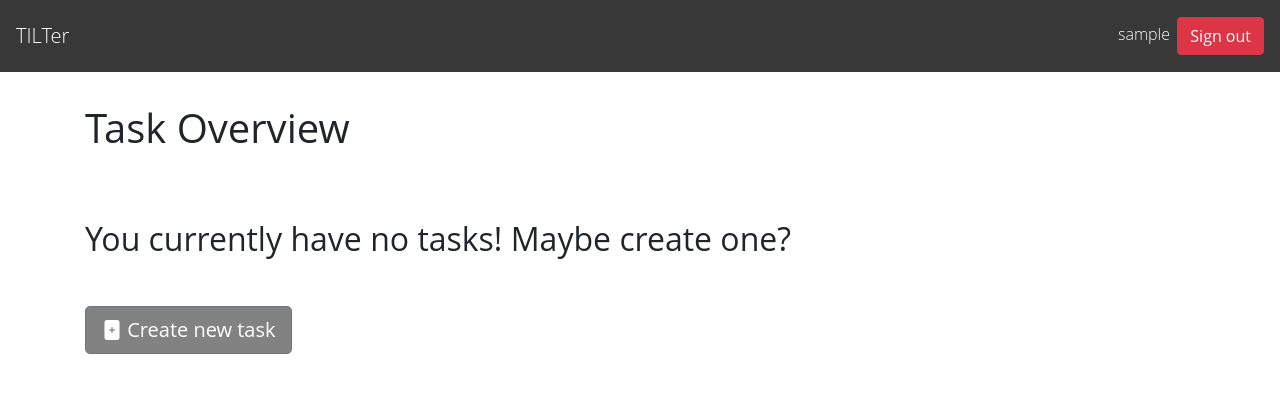
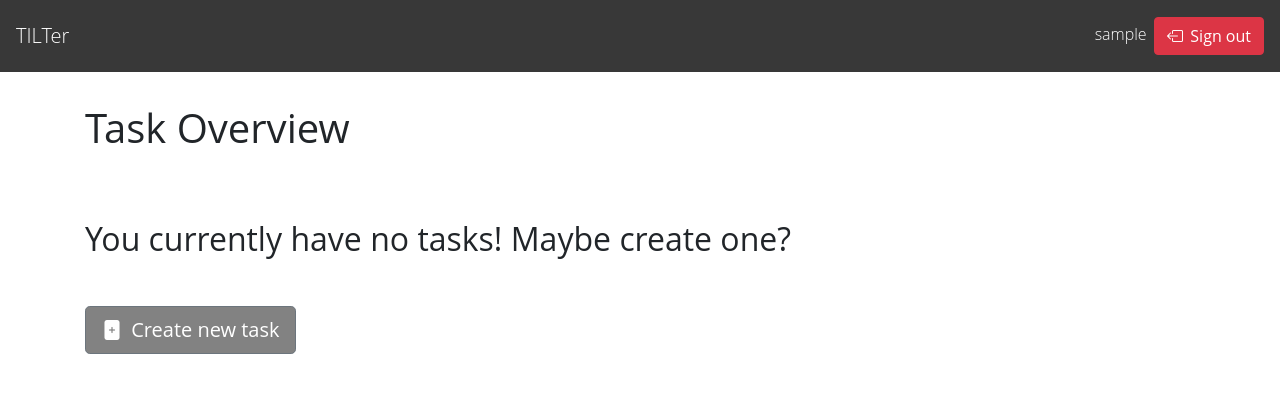
Before and after one commit to DaSKITA/tilter, a Flask app: page /tasks in a window 1280 px wide. Shown: the top 393 px of the page. Run offline with Flask 2, Linux system fonts and the light colour scheme; the visitor is signed in with stand-in values (Sample User, id 1); data that the repository does not hold is empty; some libraries are stand-ins or nearby versions.

Commit message:
frontend cleanup
Signed-off-by: fmaschhur <f.maschhur@live.de>

```diff
--- a/app/static/css/style.css
+++ b/app/static/css/style.css
@@ -7,6 +7,10 @@
 body {
     font-size: 1rem !important;
     line-height: 1.5 !important;
+}
+
+.btn i {
+    margin-right: 0.2em;
 }
 
 nav.navbar {
--- a/app/templates/base.html
+++ b/app/templates/base.html
@@ -89,7 +89,7 @@
     {% if current_user.is_authenticated %}
         <div class="navbar-custom-right">
             <p class="navbar-custom-text">{{ current_user.username }}</p>
-            <a href="{{ url_for('user.logout') }}" class="btn btn-danger navbar-custom-btn">{{ _('Sign out') }}</a>
+            <a href="{{ url_for('user.logout') }}" class="btn btn-danger navbar-custom-btn"><i class="bi bi-box-arrow-left"></i> {{ _('Sign out') }}</a>
         </div>
     {% else %}
         <div class="navbar-custom-right">
```
